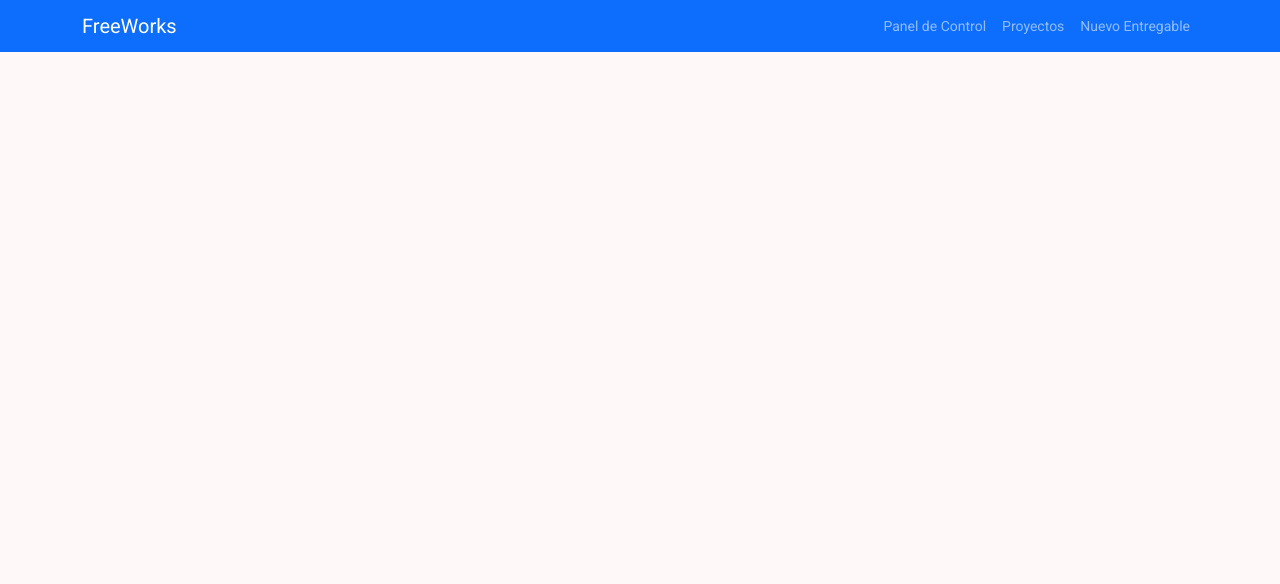
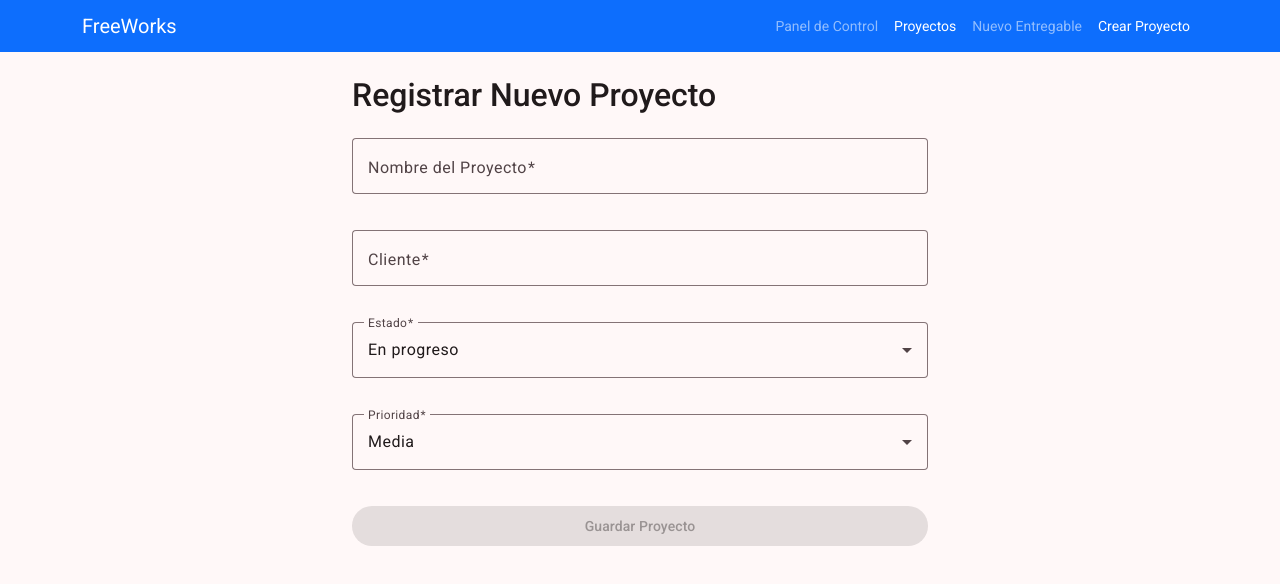
Before and after one commit to TamaraAguilar/freeworks_frontend, an Angular app: page /projects/new in a window 1280 px wide. Before the commit this address led to /. Shown: the top 584 px of the page. Built offline with nearby package versions, Linux system fonts and the light colour scheme.

Commit message:
feat: añadir form para crear proyectos

```diff
--- a/src/app/app.html
+++ b/src/app/app.html
@@ -10,7 +10,14 @@
           <a class="nav-link" routerLink="/projects" routerLinkActive="active">Proyectos</a>
         </li>
         <li class="nav-item">
-          <a class="nav-link" routerLink="/deliverables/new" routerLinkActive="active">Nuevo Entregable</a>
+          <a class="nav-link" routerLink="/deliverables/new" routerLinkActive="active"
+            >Nuevo Entregable</a
+          >
+        </li>
+        <li class="nav-item">
+          <a class="nav-link" routerLink="/projects/new" routerLinkActive="active"
+            >Crear Proyecto</a
+          >
         </li>
       </ul>
     </div>
--- a/src/app/app.routes.ts
+++ b/src/app/app.routes.ts
@@ -2,11 +2,13 @@ import { Routes } from '@angular/router';
 import { DashboardComponent } from './components/dashboard/dashboard';
 import { ProjectList } from './components/project-list/project-list';
 import { DeliverableFormComponent } from './components/deliverable-form/deliverable-form';
+import { ProjectCreate } from './components/project-create/project-create';
 
 
 export const routes: Routes = [
   { path: '', redirectTo: 'dashboard', pathMatch: 'full' },
   { path: 'dashboard', component: DashboardComponent },
   { path: 'projects', component: ProjectList },
-  { path: 'deliverables/new', component: DeliverableFormComponent }
+  { path: 'deliverables/new', component: DeliverableFormComponent },
+  { path: 'projects/new', component: ProjectCreate }
 ];
--- a/src/app/components/deliverable-form/deliverable-form.html
+++ b/src/app/components/deliverable-form/deliverable-form.html
@@ -18,7 +18,7 @@
     </mat-form-field>
 
     <mat-form-field appearance="outline">
-      <mat-label>URL del Archivo (Simulado)</mat-label>
+      <mat-label>URL del Archivo</mat-label>
       <input matInput formControlName="simulated_file" placeholder="https://github.com/...">
     </mat-form-field>
 
--- /dev/null
+++ b/src/app/components/project-create/project-create.html
@@ -0,0 +1,38 @@
+<div class="container mt-4" style="max-width: 600px;">
+  <h2 class="mb-4">Registrar Nuevo Proyecto</h2>
+
+  <form [formGroup]="projectForm" (ngSubmit)="onSubmit()" class="d-flex flex-column gap-3">
+
+    <mat-form-field appearance="outline">
+      <mat-label>Nombre del Proyecto</mat-label>
+      <input matInput formControlName="name" placeholder="Ej: Pasarela de Pagos">
+    </mat-form-field>
+
+    <mat-form-field appearance="outline">
+      <mat-label>Cliente</mat-label>
+      <input matInput formControlName="client" placeholder="Ej: Empresa SPA">
+    </mat-form-field>
+
+    <mat-form-field appearance="outline">
+      <mat-label>Estado</mat-label>
+      <mat-select formControlName="status">
+        <mat-option value="Progreso">En progreso</mat-option>
+        <mat-option value="Finalizado">Finalizado</mat-option>
+        <mat-option value="Atrasado">Atrasado</mat-option>
+      </mat-select>
+    </mat-form-field>
+
+    <mat-form-field appearance="outline">
+      <mat-label>Prioridad</mat-label>
+      <mat-select formControlName="priority">
+        <mat-option value="Alta">Alta</mat-option>
+        <mat-option value="Media">Media</mat-option>
+        <mat-option value="Baja">Baja</mat-option>
+      </mat-select>
+    </mat-form-field>
+
+    <button mat-raised-button color="primary" type="submit" [disabled]="projectForm.invalid">
+      Guardar Proyecto
+    </button>
+  </form>
+</div>
--- /dev/null
+++ b/src/app/components/project-create/project-create.ts
@@ -0,0 +1,49 @@
+import { Component, inject } from '@angular/core';
+import { CommonModule } from '@angular/common';
+import { ReactiveFormsModule, FormBuilder, Validators } from '@angular/forms';
+import { MatFormFieldModule } from '@angular/material/form-field';
+import { MatInputModule } from '@angular/material/input';
+import { MatSelectModule } from '@angular/material/select';
+import { MatButtonModule } from '@angular/material/button';
+import { Router } from '@angular/router';
+import { Project } from '../../services/project';
+
+@Component({
+  imports: [
+    CommonModule,
+    ReactiveFormsModule,
+    MatFormFieldModule,
+    MatInputModule,
+    MatSelectModule,
+    MatButtonModule
+  ],
+  selector: 'app-project-create',
+  styleUrl: './project-create.css',
+  templateUrl: './project-create.html',
+})
+export class ProjectCreate{
+  private fb = inject(FormBuilder);
+  private projectService = inject(Project);
+  private router = inject(Router);
+
+  projectForm = this.fb.group({
+    name: ['', Validators.required],
+    client: ['', Validators.required],
+    status: ['Progreso', Validators.required],
+    priority: ['Media', Validators.required]
+  });
+
+  onSubmit() {
+    if (this.projectForm.valid) {
+      this.projectService.createProject(this.projectForm.value).subscribe({
+        next: (response) => {
+          console.log('Proyecto creado con éxito:', response);
+          this.router.navigate(['/projects']);
+        },
+        error: (err) => {
+          console.error('Error al crear el proyecto:', err);
+        }
+      });
+    }
+  }
+}
--- a/src/app/services/project.ts
+++ b/src/app/services/project.ts
@@ -15,4 +15,8 @@ export class Project {
   updateProjectStatus(id: number, status: string): Observable<any> {
     return this.http.patch(`${this.apiUrl}${id}/`, { status });
   }
+
+  createProject(data: any): Observable<any> {
+    return this.http.post<any>(this.apiUrl, data);
+  }
 }
```
Also changed, not shown: src/app/components/project-create/project-create.css (added), 1 other file (tests, documents, lock files or other folders).
